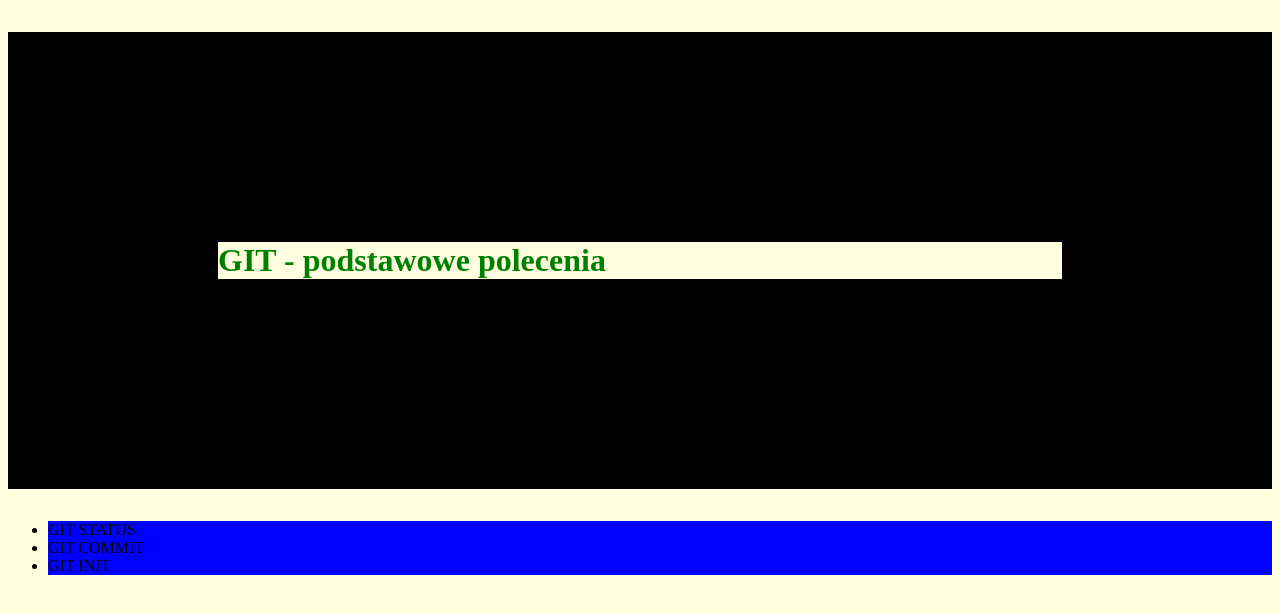
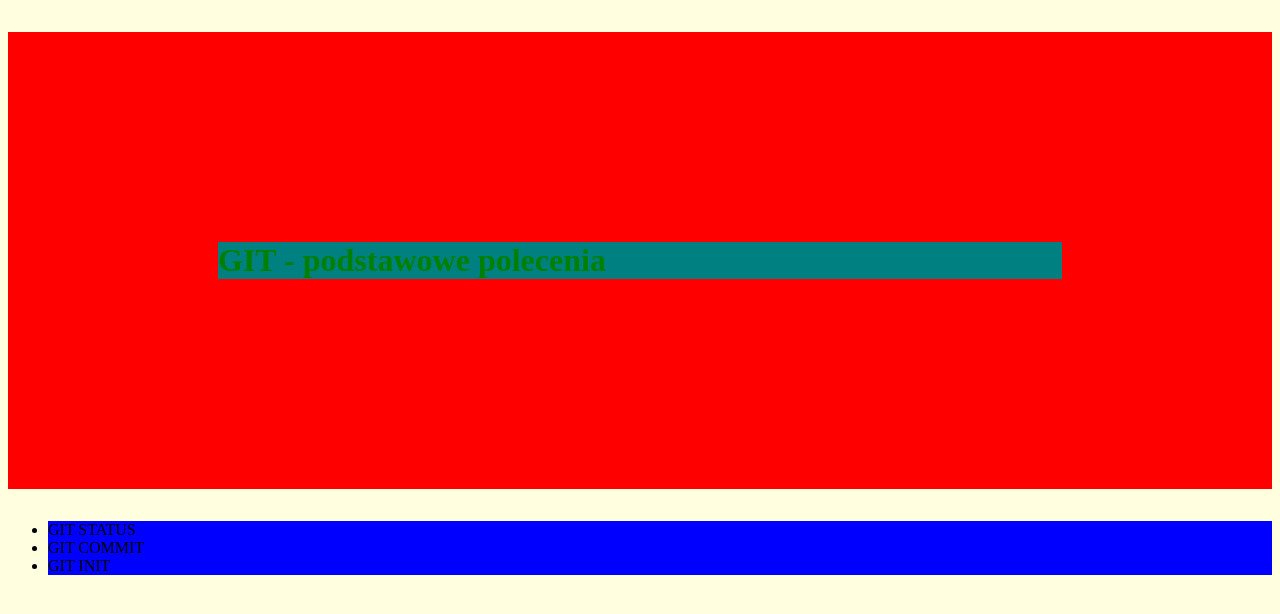
Before and after one commit to StanZ-rep/afm-1, a plain HTML site: page index.html in a window 1280 px wide. Drawn offline with Linux system fonts and the light colour scheme.

Commit message:
new styles

```diff
--- a/style.css
+++ b/style.css
@@ -6,9 +6,11 @@ p{
     font-size: 2rem;
     font-weight: bold;
     color: green;
-    border: 210px solid black;
+    border: 210px solid red;
+    background-color: teal;
+}
 
-}
+
 
 ul li{
     background-color: blue;
```
